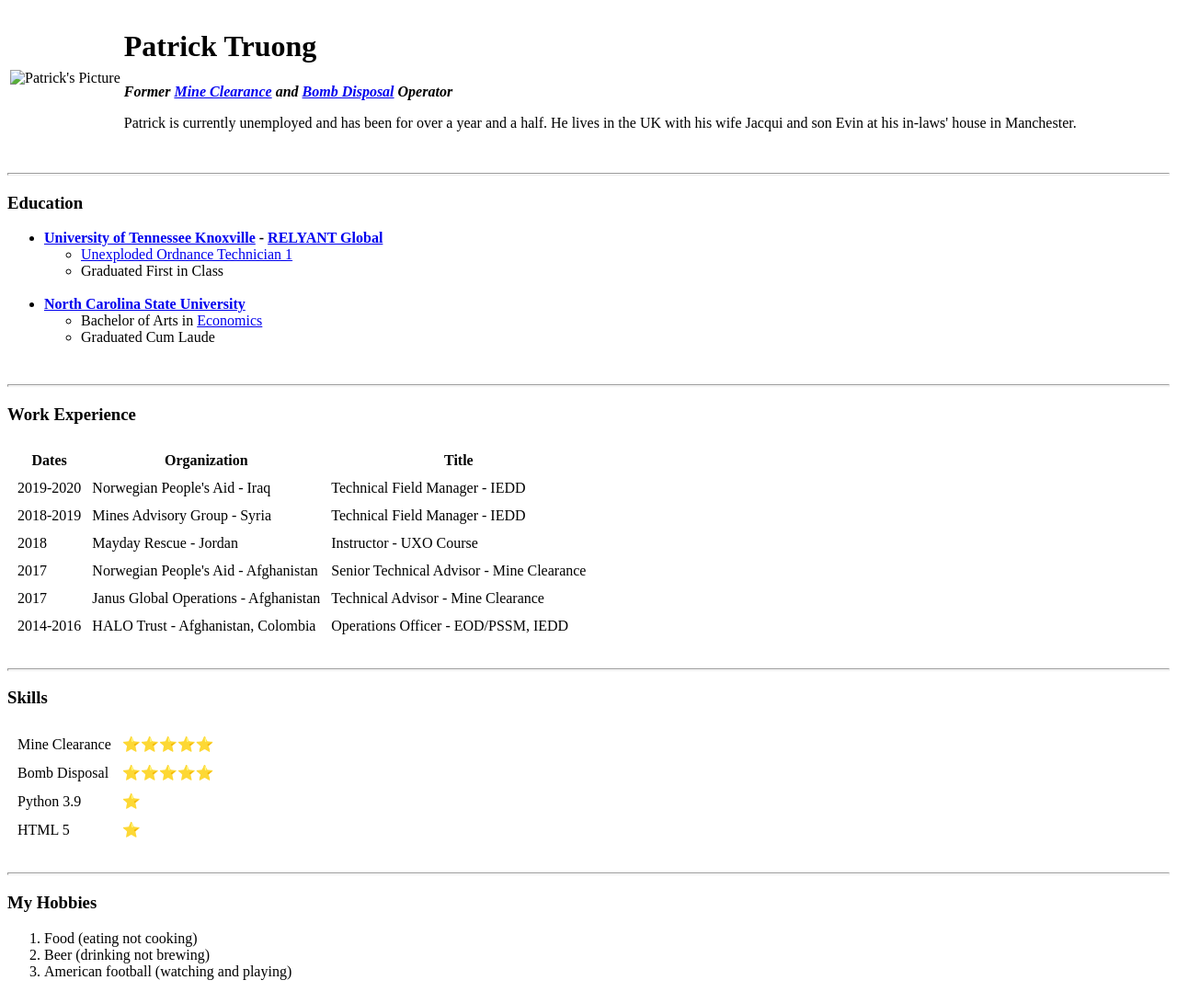
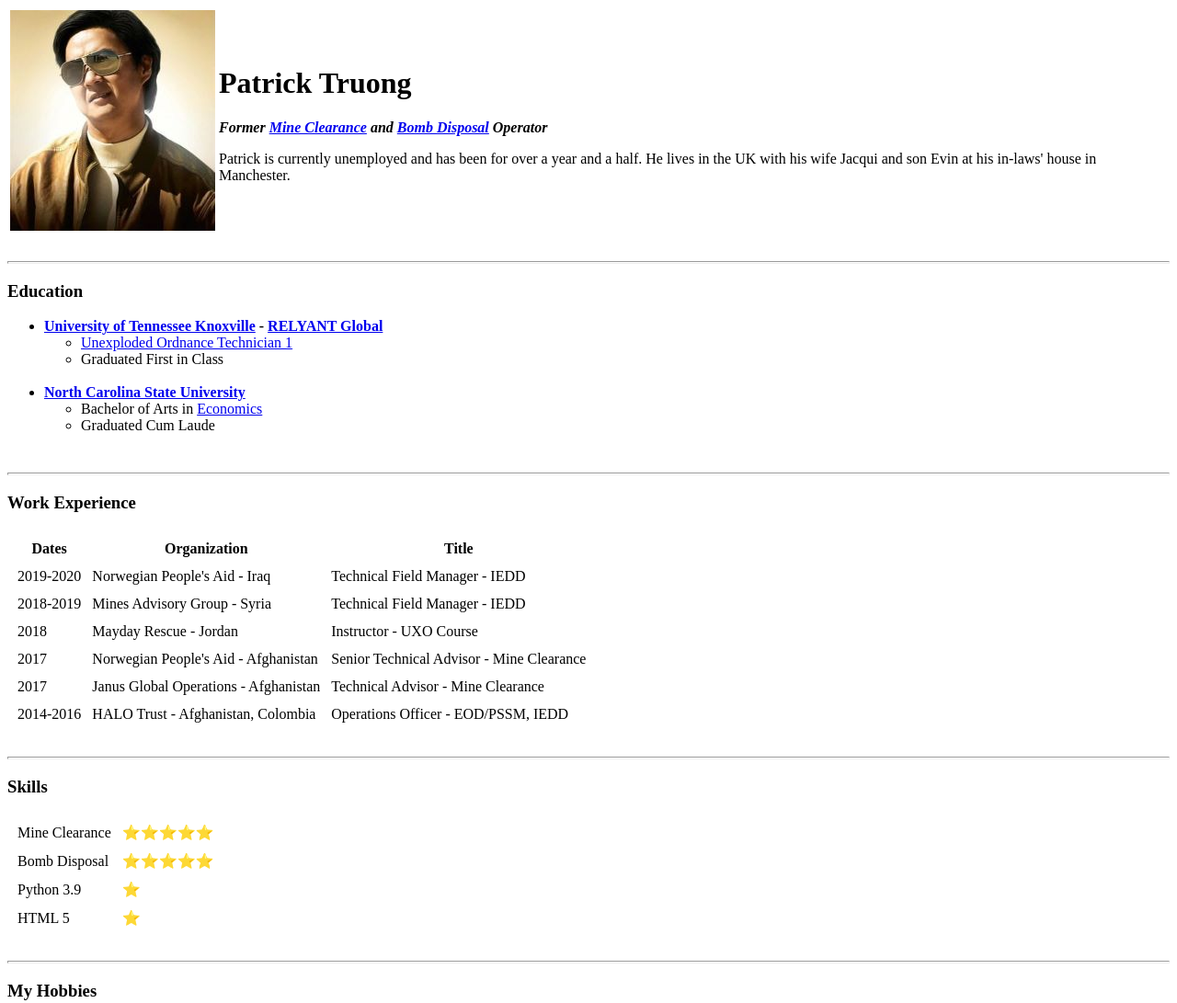
Before and after one commit to truonginator/cv, a plain HTML site: page index.html in a window 1280 px wide. Shown: the top 1091 px of the page at 92% size. Drawn offline with Linux system fonts and the light colour scheme.

Commit message:
Update index.html

```diff
--- a/index.html
+++ b/index.html
@@ -10,7 +10,7 @@
 
     <table>
       <tr>
-        <td><img src="images/Leslie_Chow.jpg" alt="Patrick's Picture"></td>
+        <td><img src="Leslie_Chow.jpg" alt="Patrick's Picture"></td>
         <td><h1>Patrick Truong</h1>
         <p><strong><em>Former <a href="https://en.wikipedia.org/wiki/Demining">Mine Clearance</a> and <a href="https://en.wikipedia.org/wiki/Bomb_disposal">Bomb Disposal</a> Operator</em></strong></p>
         <p>Patrick is currently unemployed and has been for over a year and a half. He lives in the UK with his wife Jacqui and son Evin at his in-laws' house in Manchester.</p></td>
```
